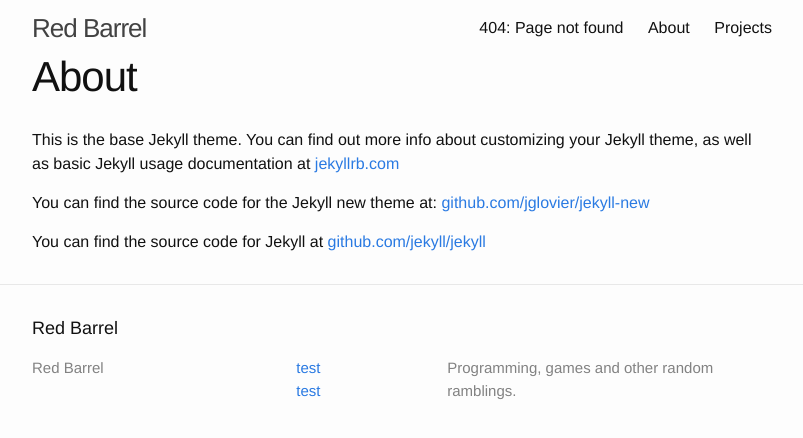
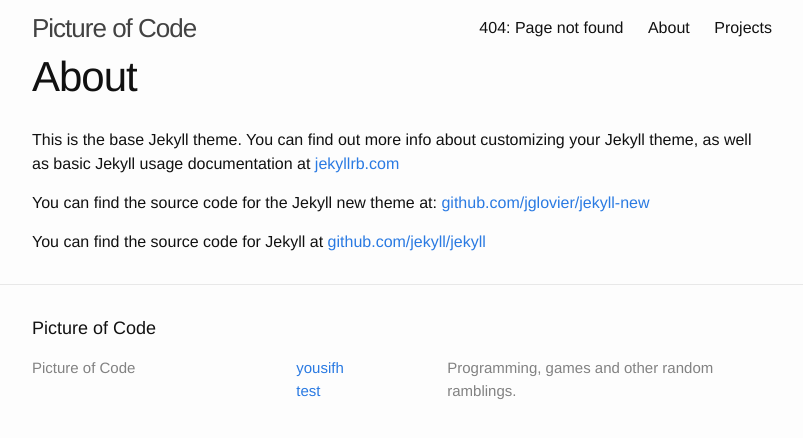
Before and after one commit to yousifh/yousifh.github.io, a Jekyll site: the page built from about.md, in a window 1280 px wide. Shown: the top 438 px of the page, without its empty margins (238-1041 px from the left). Built offline with Jekyll 4.4.1, drawn with Linux system fonts in a browser that asks for light colours.

Commit message:
Update _config.yml
Change the URL

```diff
--- a/_config.yml
+++ b/_config.yml
@@ -1,12 +1,12 @@
 # Site settings
-title: Red Barrel
+title: Picture of Code
 #email: your-email@domain.com
 description: > # this means to ignore newlines until "baseurl:"
   Programming, games and other random ramblings.
 baseurl: "" # the subpath of your site, e.g. /blog/
-url: "http://yousifh.me" # the base hostname & protocol for your site
+url: "https://yousif.dev" # the base hostname & protocol for your site
 twitter_username: test
-github_username:  test
+github_username:  yousifh
 
 # Build settings
 markdown: kramdown
```
